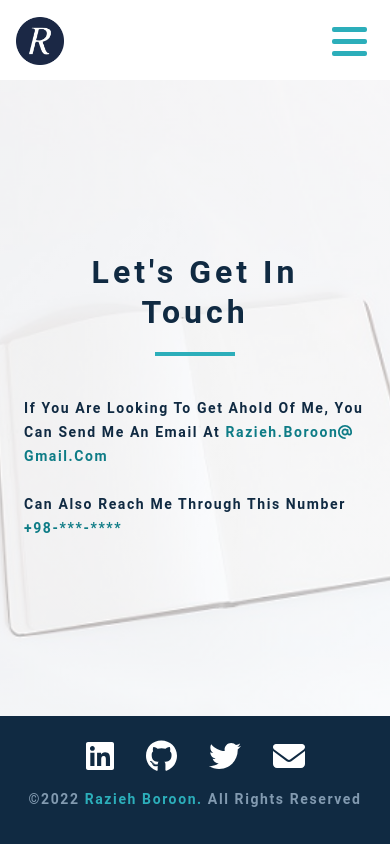
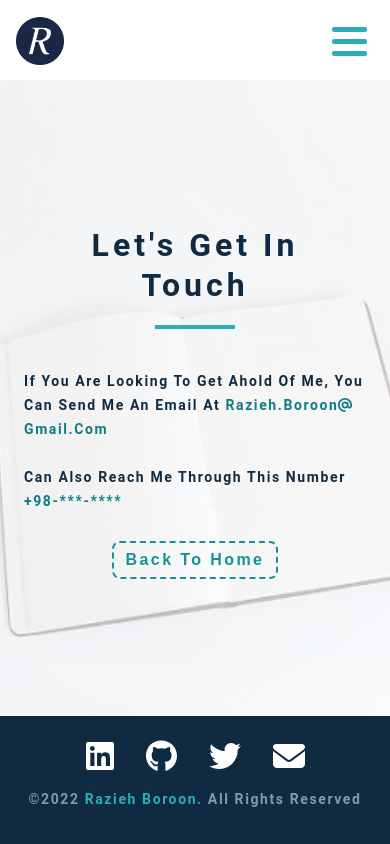
Before and after one commit to raziehboroon/myPortfolio-React, a React (Create React App) app: page /contact in a window 390 px wide. Built offline with nearby package versions, Linux system fonts and the light colour scheme; the HTML template or start-up script is replaced by a standard one.

Commit message:
btn home added to mobile size

```diff
--- a/src/App.js
+++ b/src/App.js
@@ -16,7 +16,7 @@ function App() {
       <Routes>
         <Route path="/" element={<Home />} />
         <Route path="about" element={<About height={true} />} />
-        <Route path="projects" element={<Projects />} />
+        <Route path="projects" element={<Projects height={true} />} />
         <Route path="contact" element={<Contact height={true} />} />
         <Route path="*" element={<Home height={true} />} />
       </Routes>
--- a/src/App.scss
+++ b/src/App.scss
@@ -172,6 +172,33 @@ p {
   }
 }
 
+.home-btn {
+  padding: 0.5rem 0.7rem;
+  margin: 1rem auto 0;
+  display: block;
+  font-size: 1rem;
+  font-weight: bold;
+  text-transform: capitalize;
+  background-color: transparent;
+  border: 0.15rem dashed var(--clr-primary-4);
+  border-radius: var(--radius);
+  transition: var(--transition);
+  a {
+    letter-spacing: 0.15rem;
+    color: var(--clr-primary-4);
+    text-decoration: none;
+  }
+  &:hover {
+    background-color: var(--clr-primary-4);
+    a {
+      color: #fff;
+    }
+  }
+  &:active {
+    transform: scale(0.98);
+  }
+}
+
 @media screen and (min-width: 776px) {
   .section {
     padding: 1rem 1rem 3rem 1rem;
@@ -179,4 +206,7 @@ p {
   .profile-img {
     display: block;
   }
+  .home-btn {
+    display: none;
+  }
 }
--- a/src/components/About/About.js
+++ b/src/components/About/About.js
@@ -2,6 +2,7 @@ import "./About.scss";
 import React from "react";
 import { FontAwesomeIcon } from "@fortawesome/react-fontawesome";
 import ImageFrame from "../ImageFrame/ImageFrame";
+import { Link } from "react-router-dom";
 
 const About = ({ height }) => {
   // const height = props.height;
@@ -59,6 +60,11 @@ const About = ({ height }) => {
             </ul>
           </div>
         </div>
+        {height && (
+          <button className="home-btn">
+            <Link to="/">back to home</Link>
+          </button>
+        )}
       </div>
     </section>
   );
--- a/src/components/Contact/Contact.js
+++ b/src/components/Contact/Contact.js
@@ -1,6 +1,7 @@
 import "./Contact.scss";
 import React from "react";
 import { FontAwesomeIcon } from "@fortawesome/react-fontawesome";
+import { Link } from "react-router-dom";
 
 const Contact = ({ height }) => {
   return (
@@ -31,6 +32,11 @@ const Contact = ({ height }) => {
             can also reach me through this number<span> +98-***-****</span>
           </h4>
         </div>
+        {height && (
+          <button className="home-btn">
+            <Link to="/">back to home</Link>
+          </button>
+        )}
       </div>
     </section>
   );
--- a/src/components/Projects/Projects.js
+++ b/src/components/Projects/Projects.js
@@ -1,9 +1,10 @@
 import "./Projects.scss";
 import React from "react";
 import { data } from "../../data.js";
+import { Link } from "react-router-dom";
 import SingleProject from "../SingleProject/SingleProject";
 
-const Projects = () => {
+const Projects = ({ height }) => {
   return (
     <section className="projects">
       <div className="section">
@@ -16,6 +17,11 @@ const Projects = () => {
             <SingleProject key={item.id} {...item} />
           ))}
         </div>
+        {height && (
+          <button className="home-btn">
+            <Link to="/">back to home</Link>
+          </button>
+        )}
       </div>
     </section>
   );
```
